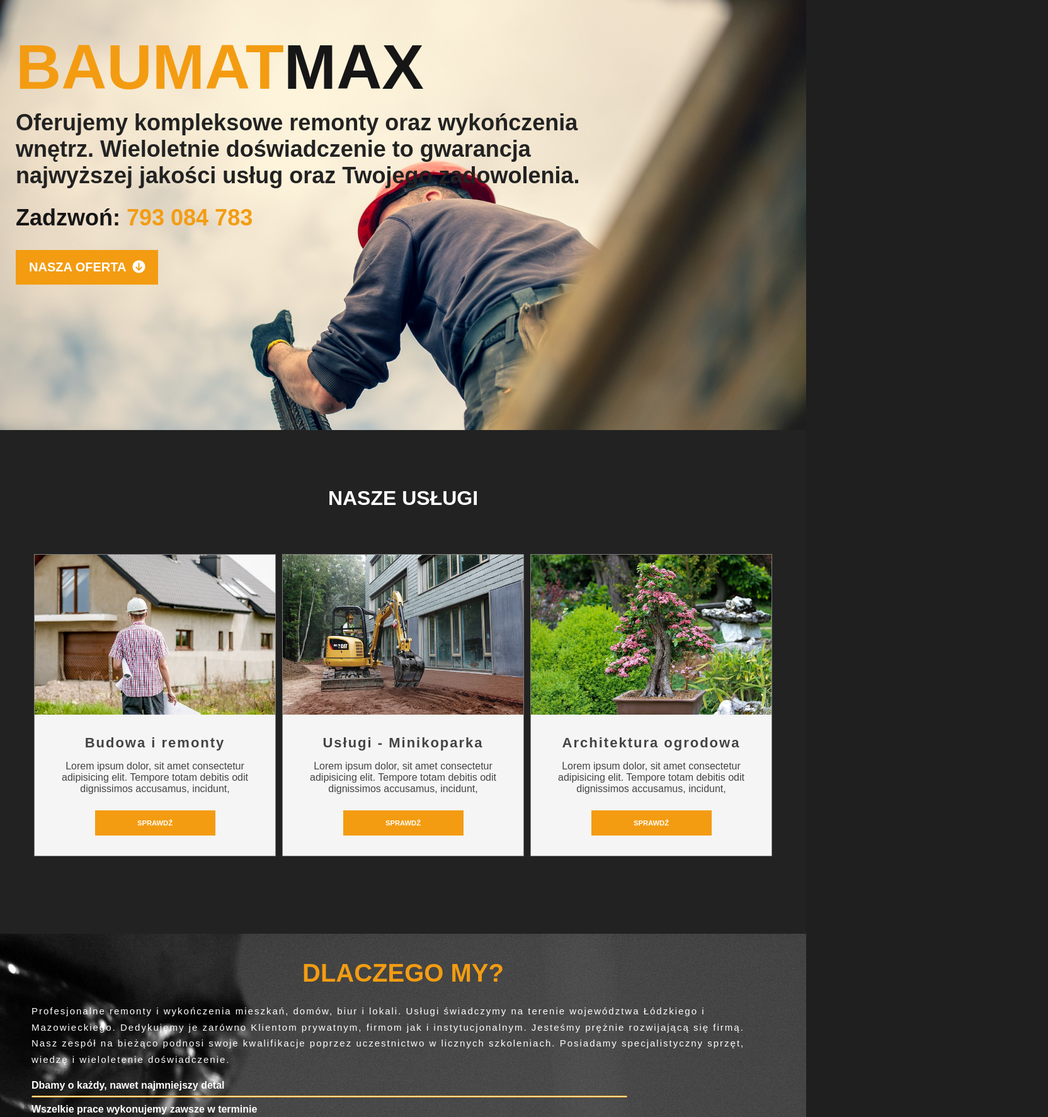
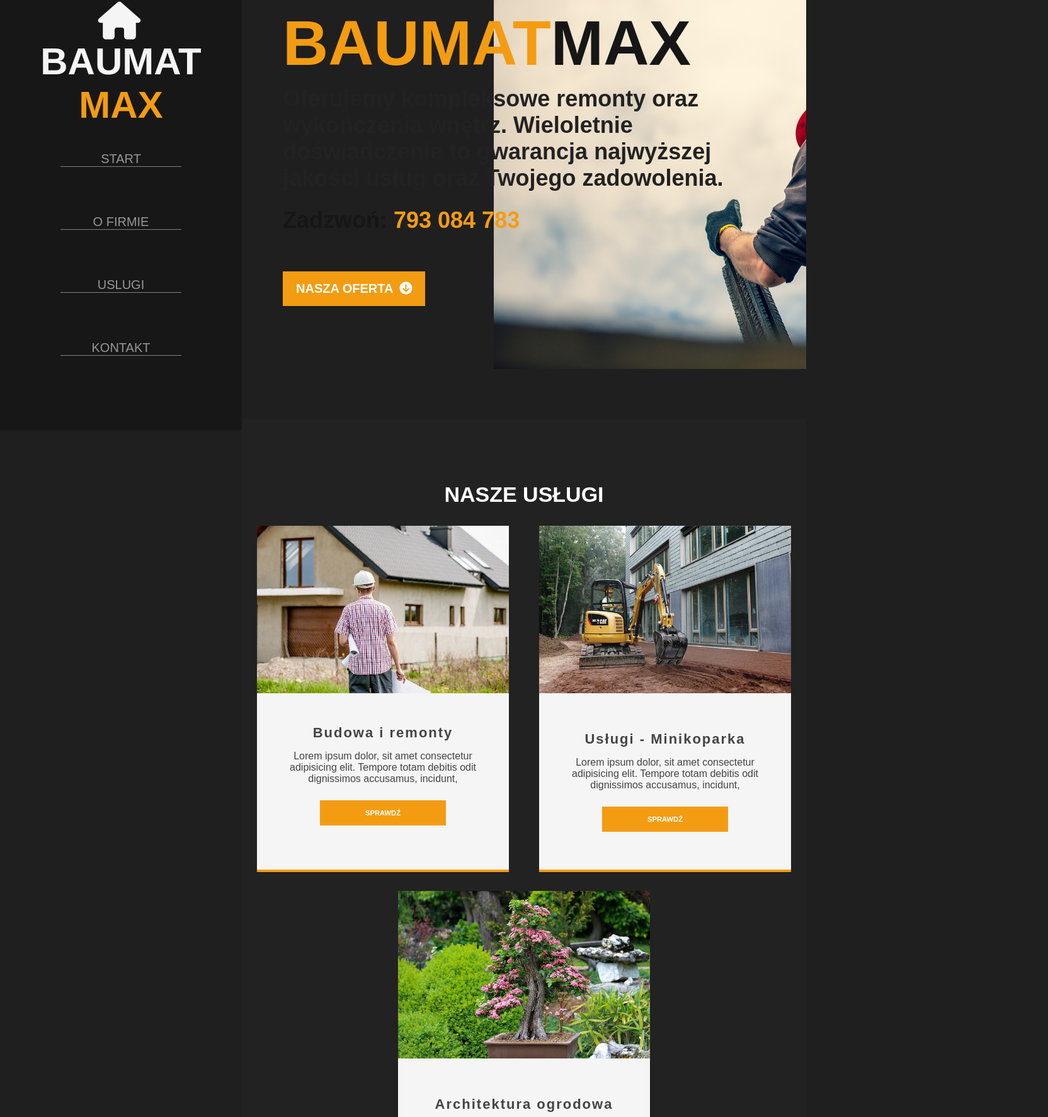
Before and after one commit to scorpio13pl/baumatmax, a website: page index.html in a window 1280 px wide. Shown: the part 117-1891 px from the top of the page at 63% size, 1664 px wide, since content can reach past the window. Drawn offline with nearby package versions, Linux system fonts and the light colour scheme.

Commit message:
desktop view added some fixes

```diff
--- a/index.html
+++ b/index.html
@@ -22,7 +22,17 @@
         <li class="nav_li">KONTAKT</li>
       </ul>
     </nav>
-
+    <div class="desktop_nav">
+      <div class="header__logo"><i class="fas fa-home desktop"></i>BAUMAT<p class="max">MAX</p></div>
+      <div class="desktop_ul">
+        <ul id="desktop_ul_container">
+          <li class="desktop_li">START</li>
+          <li class="desktop_li">O FIRMIE</li>
+          <li class="desktop_li">USLUGI</li>
+          <li class="desktop_li">KONTAKT</li>
+        </ul>
+      </div>
+    </div>
     <header>
       <div class="header__logo"><i class="fas fa-home"></i>BAUMATMAX</div>
       <button class="hamburger hamburger--collapse" type="button">
@@ -31,6 +41,7 @@
         </span>
       </button>
     </header>
+
     <div class="main_page">
       <div>
         <div class="container">
@@ -53,11 +64,12 @@
         </div>
         <div class="container__second">
           <h1 class="container__second_offerTitle">NASZE USŁUGI</h1>
-          <div class="container__second_gridOffer">
+          <div class="container__second__offers">
+
             <div class="box1">
               <img class="offer_img" src="./assets/offer_1.jpg" alt="" />
               <div class="box_container">
-              <p id="p_boxes_title">Budowa i remonty</p>
+              <p style="padding-top: 30px" id="p_boxes_title">Budowa i remonty</p>
               <p id="p_boxes_description">
                 Lorem ipsum dolor, sit amet consectetur adipisicing elit.
                 Tempore totam debitis odit dignissimos accusamus, incidunt,
@@ -137,7 +149,7 @@
                         <input type="text" id="fname" placeholder="Temat*"name="fname"><br>
                         <!-- <label for="lname">Last name:</label><br> -->
                         <textarea placeholder="Treśc wiadomości*"id="" cols="30" rows="10"></textarea><br>
-                        <div style="display: flex;"><input type="checkbox" name="checkbox" id="checkbox"><p style="color:white; font-size: 10px; padding-left: 5px">Moje dane osobowe będą przetwarzana przez współadministratorów (właściciela strony www.tkm-remonty.pl) na podstawie art. 6 ust. 1 lit. b ogólnego rozporządzenia o ochronie danych osobowych w celu odpowiedzi na pytania oraz kontynuowania korespondencji elektronicznej. Moje dane osobowe mogą być powierzone podmiotom trzecim świadczącym usługi na rzecz współadministratorów. Moje daje osobowe nie będą przekazywane poza obszar EOG. Moje dane osobowe będą przetwarzane przez okres wymiany wiadomości w korespondencji elektronicznej oraz zostaną usunięte do końca roku kalendarzowego następującego po roku, w którym ostatni raz się z wami kontaktowałem/am w sprawie zawarcia umowy Przysługuje mi prawo dostępu do treści swoich danych, żądania ich sprostowania, usunięcia lub ograniczenia przetwarzania, a także wniesienia sprzeciwu wobec przetwarzania danych, a także prawo do ich przenoszenia. Przysługuje mi prawo do wniesienia skargi do Prezesa Urzędu Ochrony Danych Osobowych lub innego właściwego organu nadzorczego, gdy uznam że przetwarzanie moich danych narusza przepisy. Podanie moich danych osobowych jest dobrowolne, ale konieczne dla korespondencji.</p></div><br>
+                        <div style="display: flex;"><input type="checkbox" name="checkbox" id="checkbox"><p style="color:white; font-size: 10px; padding-left: 5px">Moje dane osobowe będą przetwarzana przez współadministratorów (właściciela strony www.baumatmax.pl) na podstawie art. 6 ust. 1 lit. b ogólnego rozporządzenia o ochronie danych osobowych w celu odpowiedzi na pytania oraz kontynuowania korespondencji elektronicznej. Moje dane osobowe mogą być powierzone podmiotom trzecim świadczącym usługi na rzecz współadministratorów. Moje daje osobowe nie będą przekazywane poza obszar EOG. Moje dane osobowe będą przetwarzane przez okres wymiany wiadomości w korespondencji elektronicznej oraz zostaną usunięte do końca roku kalendarzowego następującego po roku, w którym ostatni raz się z wami kontaktowałem/am w sprawie zawarcia umowy Przysługuje mi prawo dostępu do treści swoich danych, żądania ich sprostowania, usunięcia lub ograniczenia przetwarzania, a także wniesienia sprzeciwu wobec przetwarzania danych, a także prawo do ich przenoszenia. Przysługuje mi prawo do wniesienia skargi do Prezesa Urzędu Ochrony Danych Osobowych lub innego właściwego organu nadzorczego, gdy uznam że przetwarzanie moich danych narusza przepisy. Podanie moich danych osobowych jest dobrowolne, ale konieczne dla korespondencji.</p></div><br>
                         <button type="submit" class="send_message">WYSLIJ</button>
                     </form>
                 </div>
--- a/script.js
+++ b/script.js
@@ -12,5 +12,3 @@ hamburger.addEventListener("click", () => {
   navMobile.classList.toggle("open");
   mainPage.classList.toggle("hamburger_open");
 });
-
-$;
--- a/styles/style.css
+++ b/styles/style.css
@@ -140,11 +140,14 @@ a[href^="tel"] {
   -webkit-box-direction: normal;
   flex-direction: column;
   -webkit-box-pack: center;
-  justify-content: center;
+  justify-content: flex-start;
   -webkit-box-align: left;
   align-items: left;
+  margin-top: -20px;
+  background-position-y: 20px;
   background-image: url("../assets/background_image2.jpg");
-  background-position-x: -50px;
+  background-position-x: -140px;
+
   /* background-attachment: fixed; */
   /* background-color: green; */
   background-size: cover;
@@ -152,12 +155,15 @@ a[href^="tel"] {
   /* background-position: left; */
   background-origin: content-box;
   width: 100%;
+  min-height: calc(100vh - 75px);
 
-  height: calc(100vh - 75px);
+  /* height: calc(100vh - 75px); */
 }
 .title_and_description {
-  height: 68vh;
-  width: 80vw;
+  padding-top: 60px;
+  height: 50%;
+  width: 100%;
+  /* padding-bottom: 100px; */
 }
 .container__title {
   font-size: 40px;
@@ -184,11 +190,19 @@ span {
 
 .container__second {
   display: flex;
+  flex-direction: column;
   align-items: center;
-  flex-direction: column;
+  padding-top: 100px;
+  padding-bottom: 100px;
   width: 100%;
   background-color: #222222;
-  height: 265vh;
+  min-height: 100vh;
+}
+.container__second__offers {
+  display: flex;
+  flex-direction: column;
+
+  width: 80%;
 }
 .nav__list.open {
   display: -webkit-box;
@@ -230,27 +244,25 @@ ul .nav_li::after {
   font-weight: 700;
   margin-left: 25px;
   outline: none;
+  transform: scale(1);
+  animation: offerBtnAnimation 1s infinite;
 }
 .fas.fa-arrow-circle-down {
   margin-left: 10px;
 }
 
 .container__second_offerTitle {
-  margin-bottom: 70px;
-  margin-top: -30px;
-  width: 100vw;
-  display: flex;
-  justify-content: center;
-  padding-top: 15vh;
+  font-size: 34px;
+  padding-bottom: 30px;
 }
 .container__second_gridOffer {
-  display: inline-grid;
+  /* display: inline-grid;
   grid-template-rows: 72vh 72vh 72vh;
   grid-template-columns: 80vw;
   grid-row-gap: 20px;
   grid-column-gap: 10px;
 
-  grid-template-areas: "box1" "box2" "box3" "box4";
+  grid-template-areas: "box1" "box2" "box3" "box4"; */
   /* align-items: center; */
 }
 p {
@@ -258,6 +270,7 @@ p {
   color: #020202;
 }
 #p_boxes_title {
+  padding-top: 50px;
   text-align: center;
   font-size: 22px;
   letter-spacing: 2px;
@@ -271,15 +284,19 @@ p {
   margin: 15px 35px 25px 35px;
 }
 .box1 {
+  transform: scale(1);
+  padding-bottom: 50px;
   display: flex;
-  flex-flow: column;
-  /* flex-direction: column; */
-
+  flex-direction: column;
+  align-items: center;
+  justify-content: flex-end;
+  margin-bottom: 30px;
   background-color: whitesmoke;
   position: relative;
 
   grid-area: box1;
-  border: 1px solid gray;
+  /* border: 1px solid gray; */
+  border-bottom: 4px solid #f39c12;
 }
 .box_container {
   display: flex;
@@ -290,7 +307,7 @@ p {
 }
 .offer_img {
   position: relative;
-  max-height: 70%;
+  flex-basis: 200px;
   max-width: 100%;
   /* position: relative;
   top: 0;
@@ -307,6 +324,9 @@ p {
   border: 1px solid #f39c12;
 }
 .box2 {
+  transform: scale(1);
+  padding-bottom: 50px;
+  margin-bottom: 30px;
   display: flex;
   flex-direction: column;
   align-items: center;
@@ -316,9 +336,14 @@ p {
   position: relative;
 
   grid-area: box2;
-  border: 1px solid gray;
+  /* border: 1px solid gray; */
+  border-bottom: 4px solid #f39c12;
 }
 .box3 {
+  transform: scale(1);
+  padding-bottom: 50px;
+  margin-bottom: 30px;
+
   display: flex;
   flex-direction: column;
   align-items: center;
@@ -328,39 +353,14 @@ p {
   position: relative;
 
   grid-area: box3;
-  border: 1px solid gray;
+  /* border: 1px solid gray; */
+  border-bottom: 4px solid #f39c12;
 }
 
-.box4 {
-  display: flex;
-  flex-direction: column;
-  align-items: center;
-  justify-content: flex-end;
-
-  background-color: whitesmoke;
-  position: relative;
-
-  grid-area: box3;
-  border: 1px solid gray;
-}
-
-.box5 {
-  /* width: 80vw;
-  height: 60vh; */
-  margin: auto;
-  background-color: red;
-  margin-bottom: 5px;
-}
-.box6 {
-  /* width: 80vw;
-  height: 60vh; */
-  margin: auto;
-  background-color: red;
-}
 .third_container {
   display: flex;
   flex-direction: column;
-  background-image: url("../assets/third_container.jpg");
+  background-image: url("../assets/fotoram2.jpg");
   background-repeat: no-repeat;
   background-size: 320vh;
   align-items: center;
@@ -400,6 +400,9 @@ p {
   min-height: 10vh;
   padding: 20px 30px 0 30px;
 }
+.desktop_nav {
+  display: none;
+}
 .li_third_container {
   margin-bottom: 20px;
 }
@@ -415,13 +418,13 @@ p {
   bottom: -10px;
 }
 .fourth_container {
-  /* min-height: 150vh; */
+  /* min-height: 100vh; */
   padding-top: 150px;
   display: flex;
   flex-direction: column;
   align-items: center;
   padding-bottom: 150px;
-  background-color: #fff;
+  background-color: whitesmoke;
 }
 .fouth_container__title {
   font-weight: bold;
@@ -461,7 +464,7 @@ h3 {
   flex-direction: column;
   padding-top: 150px;
   min-height: 100vh;
-  width: 100vw;
+  width: 100%;
 }
 form {
   font-size: 30px;
@@ -563,8 +566,11 @@ footer {
 }
 
 @media (min-width: 768px) {
+  .offer_img {
+    width: 100%;
+  }
   .container__second {
-    height: 100vh;
+    /* height: 100vh; */
   }
   .container__title {
     font-size: 100px;
@@ -580,12 +586,10 @@ footer {
     min-height: 100vh;
     background-size: auto;
   }
-  .container__second_gridOffer {
-    display: grid;
-    grid-template-columns: 30vw 30vw 30vw;
-    grid-template-rows: 60vh 60vh;
-    grid-template-areas: "box1 box2 box3";
+  .container__second__offers {
+    flex-direction: column;
   }
+
   .container {
     background-attachment: fixed;
     background-position-x: 0;
@@ -598,4 +602,218 @@ footer {
   .check_offer_btn {
     /* margin-bottom: 10px; */
   }
+  .container__second__offers {
+    display: flex;
+    flex-direction: column;
+
+    width: 50%;
+  }
 }
+
+@media screen and (orientation: landscape) {
+  .container {
+    /* padding-top: 50px; */
+    margin-top: -17px;
+    background-position-x: 0px;
+    background-position-y: 17px;
+    padding-bottom: 80px;
+  }
+  .box1 {
+  }
+  .container__second__offers {
+    display: flex;
+    flex-direction: column;
+
+    width: 50%;
+  }
+  .title_and_description {
+    width: 80%;
+  }
+  .container__second {
+    /* display: grid; */
+    /* grid-template-rows: 5vh 1fr 1fr 1fr;
+    grid-template-columns: 55vw;
+    grid-row-gap: 100px; */
+    /* grid-template-areas: "title" "box1" "box2" "box3"; */
+    /* align-items: center; */
+  }
+  .check_offer_btn {
+    height: 7vw;
+  }
+  .gallery_grid {
+    grid-template-columns: 60vw;
+    grid-template-rows: 15vw 65vw 65vw 65vw 65vw 65vw 65vw;
+  }
+}
+
+@media (min-width: 1024px) {
+  .container__second__offers {
+    flex-direction: row;
+    flex-wrap: wrap;
+    /* flex-basis: 50px; */
+    position: relative;
+    top: 0;
+    left: 0;
+    right: 0;
+    bottom: 0;
+    margin: auto;
+    height: 100%;
+    align-items: center;
+    justify-content: space-around;
+    width: 100%;
+  }
+  .check_offer_btn {
+    height: 5vh;
+  }
+  .gallery_grid {
+    width: 80%;
+    grid-template-columns: 1fr 1fr;
+    grid-template-rows: 10px 500px 500px 500px;
+    grid-template-areas: "title title" "photo1 photo2" "photo3 photo4" "photo5 photo6";
+    grid-gap: 50px;
+  }
+  .container__second_offerTitle {
+    /* flex-grow: 1; */
+  }
+  .box1 {
+    /* flex: 1; */
+    flex-basis: 400px;
+    height: 550px;
+  }
+  .box2 {
+    /* flex: 1; */
+    flex-basis: 400px;
+    height: 550px;
+  }
+  .box3 {
+    /* flex: 1; */
+    flex-basis: 400px;
+    height: 550px;
+  }
+}
+
+@media (min-width: 1140px) {
+  .desktop_nav {
+    height: 100vh;
+    width: 30vw;
+    background-color: #171717;
+    position: fixed;
+    display: block;
+    z-index: 9000000000000;
+    top: 0;
+  }
+  header {
+    margin-top: 0;
+    display: none;
+  }
+  .main_page {
+    top: 0;
+    left: 30vw;
+    width: 70vw;
+  }
+  .container {
+    background-position-y: 0;
+    background-position-x: 400px;
+    top: 0;
+    min-height: 100vh;
+    position: relative;
+  }
+  .header__logo {
+    margin: 0;
+    display: flex;
+    flex-direction: column;
+    width: 100%;
+    height: 40%;
+    text-align: center;
+    align-items: center;
+    position: relative;
+    top: 15%;
+    font-size: 60px;
+    color: whitesmoke;
+  }
+  .fas.fa-home.desktop {
+    position: relative;
+    color: whitesmoke;
+    font-size: 60px;
+  }
+  .max {
+    font-size: 60px;
+    color: #f39c12;
+  }
+  .hamburger-inner {
+    display: none;
+  }
+  button.hamburger.hamburger--collapse {
+    display: none;
+  }
+  .hamburger-box {
+    display: none;
+  }
+  #desktop_ul_container {
+    display: flex;
+    flex-direction: column;
+    min-height: 50vh;
+    width: 100%;
+    justify-content: space-around;
+    align-items: center;
+  }
+  .desktop_li {
+    font-size: 20px;
+    width: 50%;
+    display: flex;
+    justify-content: center;
+    border-bottom: 1px solid gray;
+    transition: 0.15s linear;
+    cursor: pointer;
+  }
+  .desktop_li:hover {
+    color: whitesmoke;
+    border-bottom: 1px solid whitesmoke;
+  }
+
+  .box1:hover,
+  .box2:hover,
+  .box3:hover {
+    animation: offerBtnAnimation2 1s infinite;
+  }
+  .title_and_description {
+    padding-top: 145px;
+    width: 90%;
+    padding-left: 40px;
+  }
+  .container__offer {
+    margin-top: 60px;
+  }
+  .third_container {
+    display: flex;
+    justify-content: center;
+  }
+  .third_container_text {
+    font-size: 18px;
+  }
+  .third_container_text2 {
+    font-size: 20px;
+  }
+}
+@keyframes offerBtnAnimation {
+  from {
+    transform: scale(1);
+  }
+  50% {
+    transform: scale(1.03);
+  }
+  to {
+    transform: scale(1);
+  }
+}
+@keyframes offerBtnAnimation2 {
+  from {
+    transform: scale(1);
+  }
+  50% {
+    transform: scale(1.01);
+  }
+  to {
+    transform: scale(1);
+  }
+}
```
Also changed, not shown: assets/fotoram.jpg (added), assets/fotoram2.jpg (added), 1 other file.
